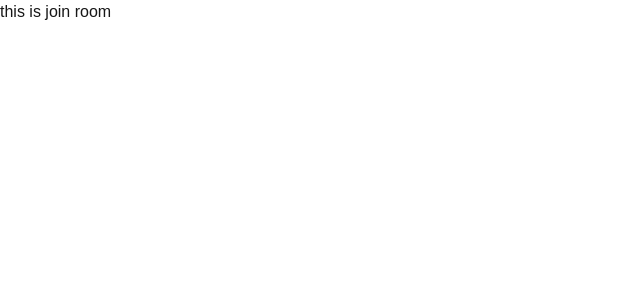
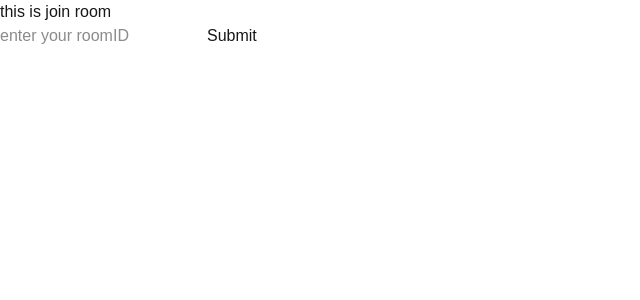
Before and after one commit to hello-Rahul24/incognito, a Next.js app: page /join in a window 1280 px wide. Shown: the top 300 px of the page, without its empty margins (0-640 px from the left). Built offline with nearby package versions, Linux system fonts and the light colour scheme.

Commit message:
v-0.0.0.8

```diff
--- a/app/api/room/join/route.ts
+++ b/app/api/room/join/route.ts
@@ -46,8 +46,8 @@ export async function  POST(req: Request){
 
     return Response.json({
         success: true,
-        message: `you are joined to ${roomId}`,
-        alias
+        alias,
+        roomId
     })
 
 }
--- a/app/join/page.tsx
+++ b/app/join/page.tsx
@@ -1,7 +1,46 @@
-export default function JoinRoom(){
-    return(
-        <div>
-            this is join room
-        </div>
-    )
+"use client";
+
+import { aliasSet, isHostSet, roomIdSet } from "@/lib/session";
+import { useRouter } from "next/navigation";
+import { useState } from "react";
+
+export default function JoinRoom() {
+  const [input, setInput] = useState("");
+  const [error, setError] = useState(false);
+  const router = useRouter();
+  async function handelSubmit() {
+    const response = await fetch("/api/room/join", {
+      method: "POST",
+      headers: { "Content-Type": "application/json" },
+      body: JSON.stringify({
+        roomId: input
+      }),
+    });
+    const data = await response.json();
+    if (data.success) {
+      aliasSet(data.alias);
+      roomIdSet(data.roomId);
+      const isHost = "false"
+      isHostSet(isHost);
+      router.push(`/lobby/${data.roomId}`);
+    } else {
+      setError(true);
+    }
+  }
+  return (
+    <div>
+      this is join room
+      <div>
+        <input
+          onChange={(e) => {
+            setInput(e.target.value);
+          }}
+          type="text"
+          placeholder="enter your roomID"
+        />
+        <button onClick={handelSubmit}>Submit</button>
+      </div>
+      {error && <div>this room does not exist</div>}
+    </div>
+  );
 }
```
